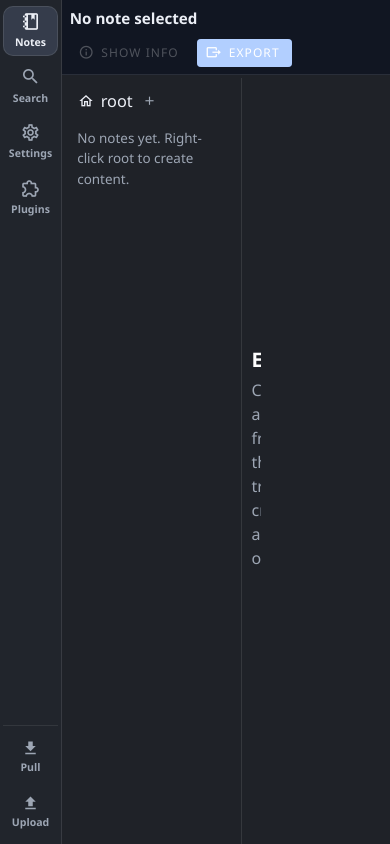
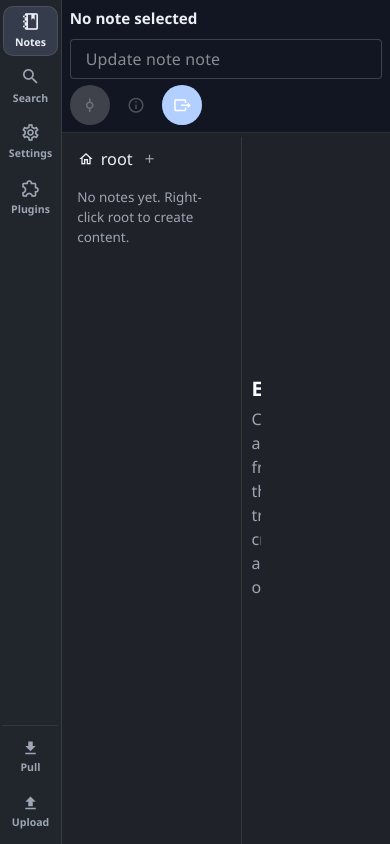
Before and after one commit to ovo-Tim/FoxNote, a Vue app in the folder FoxNote/: page / in a window 390 px wide. Built offline with nearby package versions, Linux system fonts and the light colour scheme.

Commit message:
feat: optimize commit

```diff
--- a/FoxNote/src/App.vue
+++ b/FoxNote/src/App.vue
@@ -31,7 +31,8 @@ import {
   runSyncNow,
   runPullOnly,
   runPullThenPush,
-  runCommitOnly,
+  runCommitNoteOnly,
+  noteHasChanges,
   saveNote,
   setPluginEnabled,
   setAutoSync,
@@ -85,6 +86,12 @@ const sidebarResizing = ref(false);
 const workspaceWidth = ref(0);
 const noteInfoDialogOpen = ref(false);
 const exportingTypst = ref(false);
+const manualCommitMessage = ref("");
+const manualCommitBusy = ref(false);
+const selectedNoteHasChanges = ref(false);
+let noteChangeCheckToken = 0;
+const autoCommitEnabled = ref(true);
+const AUTO_COMMIT_STORAGE_KEY = "foxnote.autoCommitEnabled";
 
 const {
   activeTag,
@@ -196,6 +203,32 @@ const selectedNoteTomlPath = computed(() => {
   return `${folder}/note.toml`;
 });
 
+const canCommitCurrentNote = computed(() => {
+  return Boolean(selectedNoteId.value) && selectedNoteHasChanges.value && !manualCommitBusy.value;
+});
+
+function currentNoteTitle(): string {
+  const loadedTitle = selectedNote.value?.document.title?.trim();
+  if (loadedTitle) {
+    return loadedTitle;
+  }
+
+  const treeTitle = tree.value.notes.find((note) => note.id === selectedNoteId.value)?.title?.trim();
+  if (treeTitle) {
+    return treeTitle;
+  }
+
+  return "note";
+}
+
+function defaultCommitMessage(): string {
+  return `Update note ${currentNoteTitle()}`;
+}
+
+function resetManualCommitMessage() {
+  manualCommitMessage.value = defaultCommitMessage();
+}
+
 const notesWorkspaceStyle = computed(() => {
   const clamped = clampSidebarWidth(sidebarWidth.value);
   if (sidebarCollapsed.value) {
@@ -286,13 +319,17 @@ async function refreshSyncStatus() {
 }
 
 async function selectNote(id: string) {
-  if (selectedNoteId.value && selectedNoteId.value !== id) {
+  const previousNoteId = selectedNoteId.value;
+  if (autoCommitEnabled.value && previousNoteId && previousNoteId !== id) {
     const previousTitle = selectedNote.value?.document.title?.trim() || "";
     const commitMessage = previousTitle ? `Update note ${previousTitle}` : "Update note";
     try {
-      const commitStatus = await runCommitOnly(commitMessage);
-      if (commitStatus.message && commitStatus.message !== "No changes to commit") {
-        notice.value = commitStatus.message;
+      const previousHasChanges = await noteHasChanges(previousNoteId);
+      if (previousHasChanges) {
+        const commitStatus = await runCommitNoteOnly(previousNoteId, commitMessage);
+        if (commitStatus.message && commitStatus.message !== "No changes to commit") {
+          notice.value = commitStatus.message;
+        }
       }
     } catch {
       // Keep note navigation resilient even if auto-commit fails.
@@ -304,8 +341,31 @@ async function selectNote(id: string) {
 
   try {
     selectedNote.value = await loadNote(id);
-  } catch (reason) {
-    error.value = toErrorMessage(reason);
+    await refreshSelectedNoteChangeState(id);
+  } catch (reason) {
+    error.value = toErrorMessage(reason);
+  }
+}
+
+async function refreshSelectedNoteChangeState(targetNoteId = selectedNoteId.value) {
+  const noteId = targetNoteId.trim();
+  const token = noteChangeCheckToken + 1;
+  noteChangeCheckToken = token;
+
+  if (!noteId) {
+    selectedNoteHasChanges.value = false;
+    return;
+  }
+
+  try {
+    const hasChanges = await noteHasChanges(noteId);
+    if (token === noteChangeCheckToken && selectedNoteId.value === noteId) {
+      selectedNoteHasChanges.value = hasChanges;
+    }
+  } catch {
+    if (token === noteChangeCheckToken && selectedNoteId.value === noteId) {
+      selectedNoteHasChanges.value = false;
+    }
   }
 }
 
@@ -405,6 +465,7 @@ async function handleSave(document: NoteDocument) {
     await saveNote(selectedNoteId.value, document);
     await refreshTree();
     await refreshTags();
+    await refreshSelectedNoteChangeState();
   } catch (reason) {
     error.value = toErrorMessage(reason);
   }
@@ -447,6 +508,36 @@ async function handleExportSelectedNoteTypst() {
     error.value = toErrorMessage(reason);
   } finally {
     exportingTypst.value = false;
+  }
+}
+
+async function handleManualCommit() {
+  if (!selectedNoteId.value) {
+    error.value = "Select a note first.";
+    return;
+  }
+
+  if (!selectedNoteHasChanges.value) {
+    return;
+  }
+
+  manualCommitBusy.value = true;
+  error.value = "";
+
+  try {
+    const message = manualCommitMessage.value.trim() || defaultCommitMessage();
+    const commitStatus = await runCommitNoteOnly(selectedNoteId.value, message);
+    if (commitStatus.message) {
+      notice.value = commitStatus.message;
+    }
+    if (commitStatus.message !== "No changes to commit") {
+      resetManualCommitMessage();
+      selectedNoteHasChanges.value = false;
+    }
+  } catch (reason) {
+    error.value = toErrorMessage(reason);
+  } finally {
+    manualCommitBusy.value = false;
   }
 }
 
@@ -976,6 +1067,31 @@ watch(error, (message) => {
 });
 
 watch(
+  () => selectedNoteId.value,
+  () => {
+    resetManualCommitMessage();
+    if (!selectedNoteId.value) {
+      selectedNoteHasChanges.value = false;
+    }
+  },
+  { immediate: true },
+);
+
+watch(
+  () => selectedNote.value?.document.title,
+  () => {
+    const current = manualCommitMessage.value.trim();
+    if (!current || current.startsWith("Update note ")) {
+      resetManualCommitMessage();
+    }
+  },
+);
+
+watch(autoCommitEnabled, (enabled) => {
+  localStorage.setItem(AUTO_COMMIT_STORAGE_KEY, enabled ? "1" : "0");
+});
+
+watch(
   () => [syncStatus.value?.autoSyncEnabled, syncStatus.value?.autoSyncIntervalSec],
   ([enabled, intervalSec]) => {
     clearAutoSyncTimer();
@@ -1013,6 +1129,13 @@ function toErrorMessage(reason: unknown): string {
 }
 
 onMounted(() => {
+  const persisted = localStorage.getItem(AUTO_COMMIT_STORAGE_KEY);
+  if (persisted === "0") {
+    autoCommitEnabled.value = false;
+  } else if (persisted === "1") {
+    autoCommitEnabled.value = true;
+  }
+
   syncSidebarConstraints();
   window.addEventListener("resize", syncSidebarConstraints);
   void bootstrap();
@@ -1139,19 +1262,40 @@ function startSidebarResize(event: MouseEvent) {
             <div class="page-note-banner-spacer" aria-hidden="true" />
             <h2 class="page-note-banner-title" :title="selectedNoteTitle">{{ selectedNoteTitle }}</h2>
             <div class="page-note-banner-actions">
-              <v-btn size="small" variant="text" prepend-icon="mdi-information-outline" :disabled="!selectedNote"
-                @click="showSelectedNoteInfo">
-                Show info
-              </v-btn>
-              <v-btn size="small" color="primary" variant="flat" prepend-icon="mdi-export" :disabled="!selectedNoteId"
-                :loading="exportingTypst" @click="handleExportSelectedNoteTypst">
-                Export
-              </v-btn>
+              <v-tooltip text="Commit message (Enter to commit)" location="bottom">
+                <template #activator="{ props }">
+                  <v-text-field v-bind="props" v-model="manualCommitMessage" class="commit-message-input"
+                    density="compact" variant="outlined" hide-details placeholder="Update note"
+                    :disabled="!selectedNoteId || manualCommitBusy" @keydown.enter.prevent="handleManualCommit" />
+                </template>
+              </v-tooltip>
+              <v-tooltip text="Commit" location="bottom">
+                <template #activator="{ props }">
+                  <v-btn v-bind="props" size="small" variant="flat" icon="mdi-source-commit"
+                    :color="canCommitCurrentNote ? 'primary' : undefined"
+                    :disabled="!canCommitCurrentNote"
+                    :loading="manualCommitBusy"
+                    @click="handleManualCommit" />
+                </template>
+              </v-tooltip>
+              <v-tooltip text="Show info" location="bottom">
+                <template #activator="{ props }">
+                  <v-btn v-bind="props" size="small" variant="text" icon="mdi-information-outline"
+                    :disabled="!selectedNote" @click="showSelectedNoteInfo" />
+                </template>
+              </v-tooltip>
+              <v-tooltip text="Export" location="bottom">
+                <template #activator="{ props }">
+                  <v-btn v-bind="props" size="small" color="primary" variant="flat" icon="mdi-export"
+                    :disabled="!selectedNoteId" :loading="exportingTypst" @click="handleExportSelectedNoteTypst" />
+                </template>
+              </v-tooltip>
             </div>
           </header>
 
           <div class="notice-stack" aria-live="polite">
-            <v-alert v-if="notice" type="success" variant="tonal" class="notice-row" closable @click:close="notice = ''">
+            <v-alert v-if="notice" type="success" variant="tonal" class="notice-row" closable
+              @click:close="notice = ''">
               {{ notice }}
             </v-alert>
 
@@ -1179,6 +1323,13 @@ function startSidebarResize(event: MouseEvent) {
           </section>
 
           <section v-else-if="activeView === 'settings'" class="settings-view">
+            <v-card class="settings-auto-commit-card">
+              <v-card-title>Commit</v-card-title>
+              <v-card-text>
+                <v-switch v-model="autoCommitEnabled" class="settings-auto-commit-switch" hide-details density="compact"
+                  inset label="Auto commit when switching notes" />
+              </v-card-text>
+            </v-card>
             <SyncPanel :status="syncStatus" :busy="syncBusy || busy" :config-path="syncConfigPath"
               @refresh="refreshSyncStatus" @init="handleInitSync" @set-remote="handleSetRemote"
               @sync-now="handleSyncNow" @set-auto-sync="handleSetAutoSync" @resolve-conflict="handleResolveConflict"
@@ -1377,8 +1528,7 @@ function startSidebarResize(event: MouseEvent) {
   position: sticky;
   top: 0;
   z-index: 12;
-  display: grid;
-  grid-template-columns: minmax(0, 1fr) auto minmax(0, 1fr);
+  display: flex;
   align-items: center;
   gap: 0.55rem;
   border-bottom: 1px solid var(--fox-border);
@@ -1388,7 +1538,7 @@ function startSidebarResize(event: MouseEvent) {
 }
 
 .page-note-banner-spacer {
-  min-height: 1px;
+  display: none;
 }
 
 .page-note-banner-title {
@@ -1396,18 +1546,24 @@ function startSidebarResize(event: MouseEvent) {
   font-size: 0.95rem;
   font-weight: 600;
   color: var(--fox-text-strong);
-  max-width: min(58vw, 620px);
+  flex: 1;
+  min-width: 0;
   white-space: nowrap;
   overflow: hidden;
   text-overflow: ellipsis;
-  text-align: center;
+  text-align: left;
 }
 
 .page-note-banner-actions {
-  justify-self: end;
-  display: inline-flex;
+  display: flex;
   align-items: center;
   gap: 0.4rem;
+  flex-shrink: 0;
+}
+
+.commit-message-input {
+  width: clamp(180px, 26vw, 320px);
+  min-width: 0;
 }
 
 .workspace-grid {
@@ -1429,6 +1585,14 @@ function startSidebarResize(event: MouseEvent) {
   min-height: 0;
   overflow: auto;
   padding: 0.75rem 0.9rem;
+}
+
+.settings-auto-commit-card {
+  margin-bottom: 0.75rem;
+}
+
+.settings-auto-commit-switch {
+  margin: 0;
 }
 
 
@@ -1541,22 +1705,24 @@ function startSidebarResize(event: MouseEvent) {
   }
 
   .page-note-banner {
-    grid-template-columns: 1fr;
-    justify-items: stretch;
+    flex-wrap: wrap;
     padding: 0.45rem 0.5rem;
-  }
-
-  .page-note-banner-spacer {
-    display: none;
   }
 
   .page-note-banner-title {
     max-width: 100%;
+    flex-basis: 100%;
     text-align: left;
   }
 
   .page-note-banner-actions {
-    justify-self: start;
+    flex-wrap: wrap;
+    width: 100%;
+  }
+
+  .commit-message-input {
+    width: 100%;
+    min-width: 0;
   }
 
   .footer {
--- a/FoxNote/src/lib/noteApi.ts
+++ b/FoxNote/src/lib/noteApi.ts
@@ -147,6 +147,14 @@ export async function runCommitOnly(message: string): Promise<SyncStatus> {
   return invoke<SyncStatus>("run_commit_only", { message });
 }
 
+export async function runCommitNoteOnly(noteId: string, message: string): Promise<SyncStatus> {
+  return invoke<SyncStatus>("run_commit_note_only", { noteId, message });
+}
+
+export async function noteHasChanges(noteId: string): Promise<boolean> {
+  return invoke<boolean>("note_has_changes", { noteId });
+}
+
 export async function setAutoSync(enabled: boolean, intervalSec: number): Promise<SyncStatus> {
   return invoke<SyncStatus>("set_auto_sync", { enabled, intervalSec });
 }
```
Also changed, not shown: 2 other files (tests, documents, lock files or other folders).
